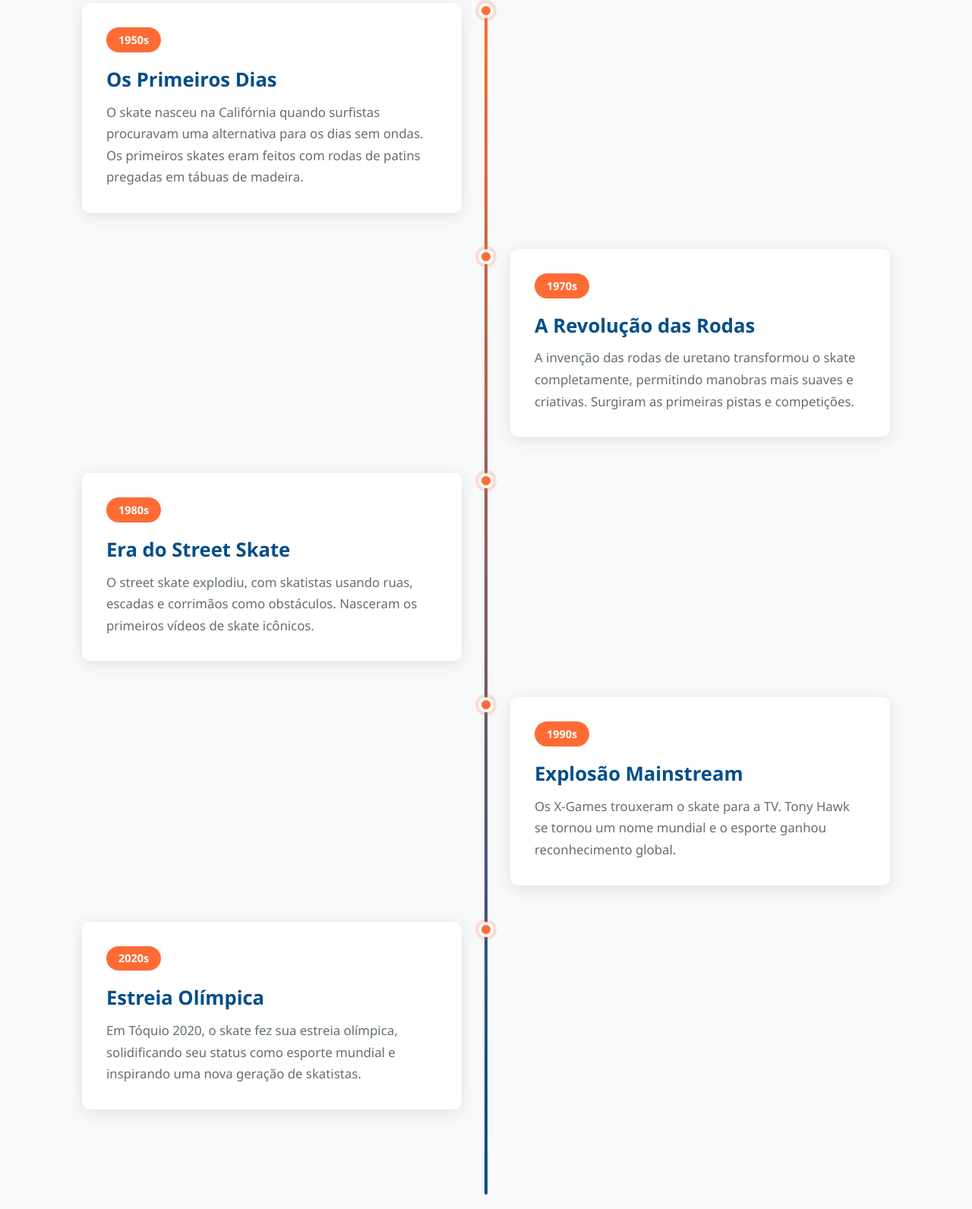
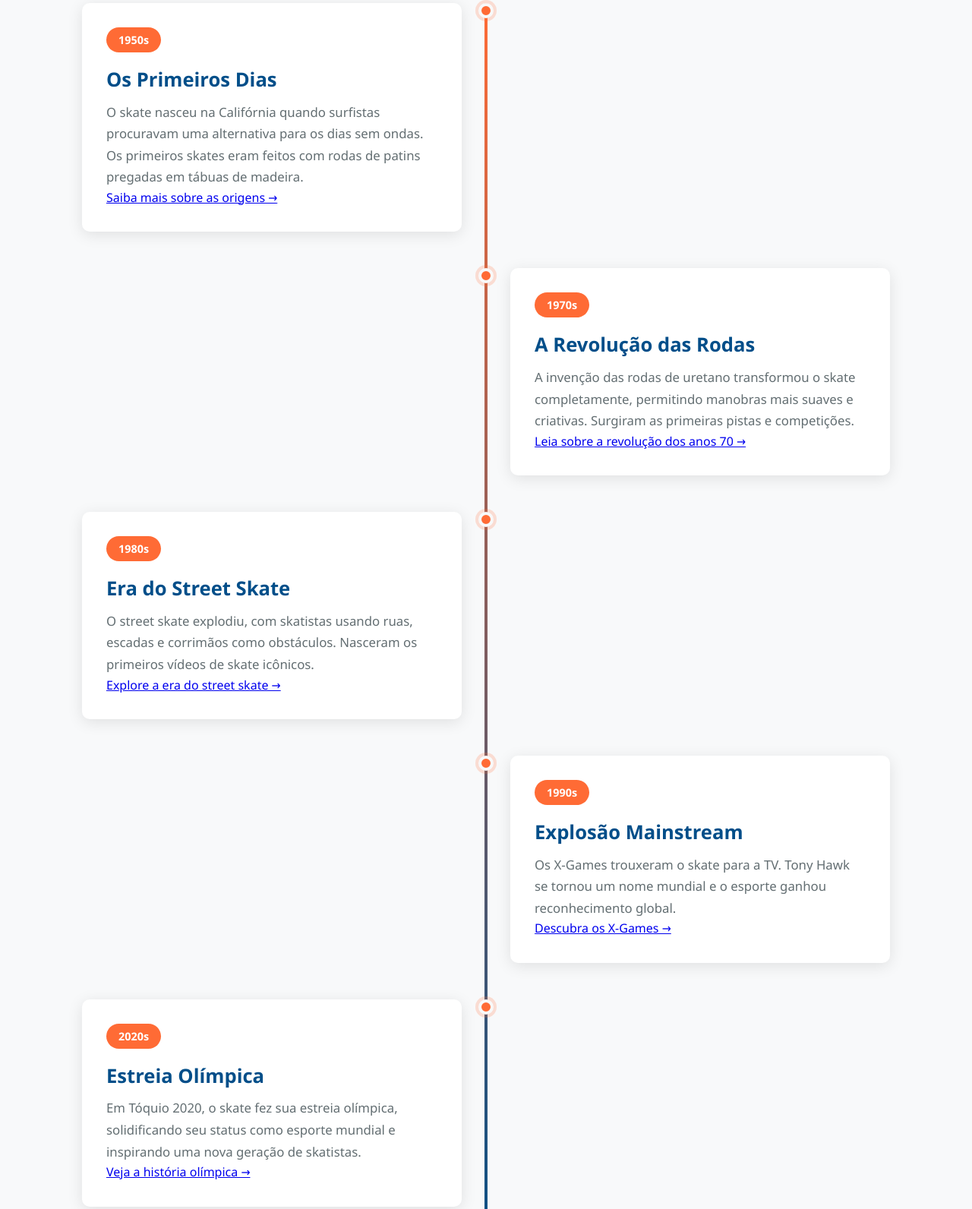
Before and after one commit to marroniii/A-Hist-ria-do-Skate, a plain HTML site: page index.html in a window 1280 px wide. Shown: the part 1182-2774 px from the top of the page at 76% size. Drawn offline with Linux system fonts and the light colour scheme.

Commit message:
links informativos
Foram adicionados links informativos em cada card da timeline e remover os links duplicados do footer.

```diff
--- a/index.html
+++ b/index.html
@@ -65,6 +65,12 @@
                             skates eram feitos com rodas de patins pregadas em
                             tábuas de madeira.
                         </p>
+                        <a href="https://www.skateboardershq.com/history-of-skateboarding/"
+                           target="_blank"
+                           rel="noopener noreferrer"
+                           class="timeline-link">
+                            Saiba mais sobre as origens →
+                        </a>
                     </div>
                 </div>
 
@@ -79,6 +85,12 @@
                             completamente, permitindo manobras mais suaves e
                             criativas. Surgiram as primeiras pistas e competições.
                         </p>
+                        <a href="https://www.skatedeluxe.com/blog/en/trick-tips/skateboard-history-1970s/"
+                           target="_blank"
+                           rel="noopener noreferrer"
+                           class="timeline-link">
+                            Leia sobre a revolução dos anos 70 →
+                        </a>
                     </div>
                 </div>
 
@@ -93,6 +105,12 @@
                             escadas e corrimãos como obstáculos. Nasceram os
                             primeiros vídeos de skate icônicos.
                         </p>
+                        <a href="https://www.jenkem.com/2016/08/brief-history-street-skateboarding/"
+                           target="_blank"
+                           rel="noopener noreferrer"
+                           class="timeline-link">
+                            Explore a era do street skate →
+                        </a>
                     </div>
                 </div>
 
@@ -107,6 +125,12 @@
                             se tornou um nome mundial e o esporte ganhou
                             reconhecimento global.
                         </p>
+                        <a href="https://www.redbull.com/us-en/history-of-x-games"
+                           target="_blank"
+                           rel="noopener noreferrer"
+                           class="timeline-link">
+                            Descubra os X-Games →
+                        </a>
                     </div>
                 </div>
 
@@ -121,6 +145,12 @@
                             solidificando seu status como esporte mundial e
                             inspirando uma nova geração de skatistas.
                         </p>
+                        <a href="https://olympics.com/pt/noticias/skate-toquio-2020-historia-modalidades-regras"
+                           target="_blank"
+                           rel="noopener noreferrer"
+                           class="timeline-link">
+                            Veja a história olímpica →
+                        </a>
                     </div>
                 </div>
             </div>
@@ -164,14 +194,7 @@
     <!-- Footer -->
     <footer class="footer">
         <div class="container">
-            <div class="footer-content">
-                <p>&copy; 2024 A História do Skate. Feito com ❤️ por skatistas.</p>
-                <div class="footer-links">
-                    <a href="https://www.youtube.com/@varzeaskatecultura9155" target="_blank" rel="noopener noreferrer">YouTube</a>
-                    <span>•</span>
-                    <a href="https://www.instagram.com/varzeaskatecultura/" target="_blank" rel="noopener noreferrer">Instagram</a>
-                </div>
-            </div>
+            <p>&copy; 2024 A História do Skate. Feito com ❤️ por skatistas.</p>
         </div>
     </footer>
 
```
